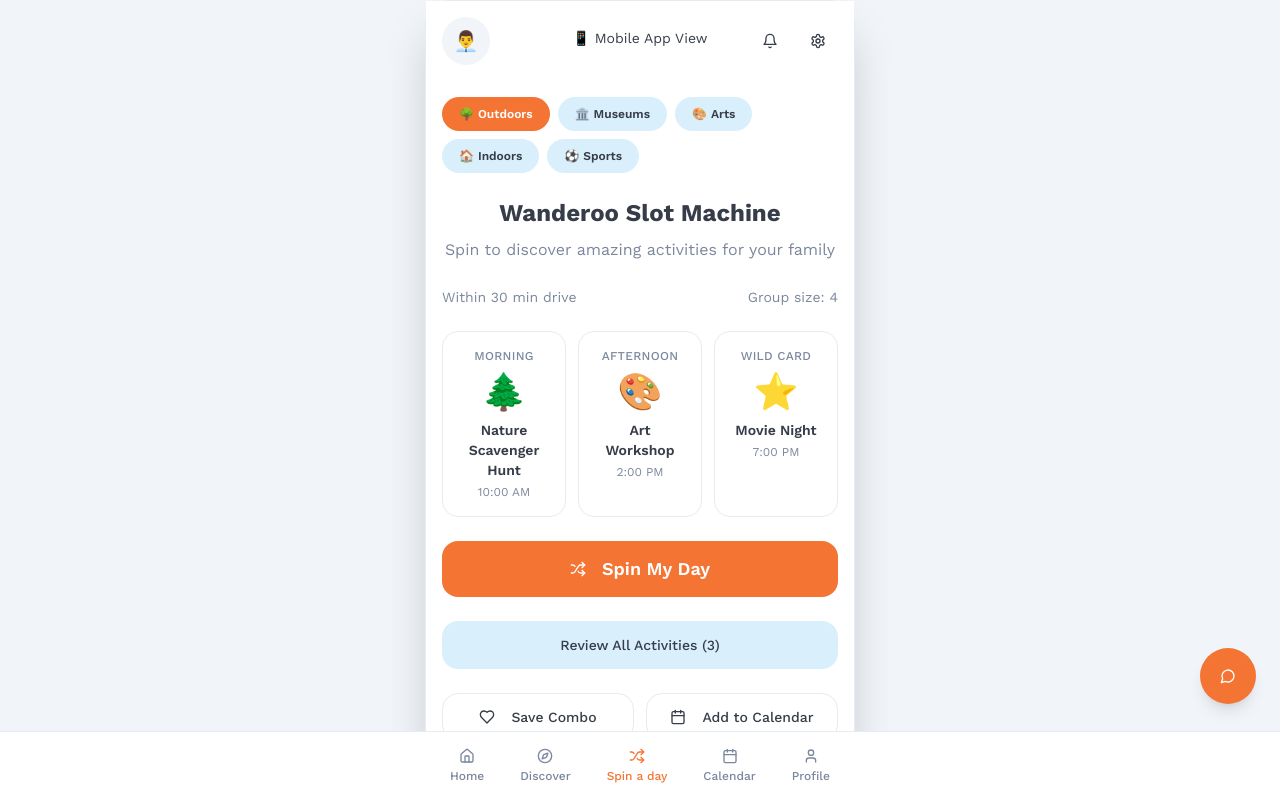
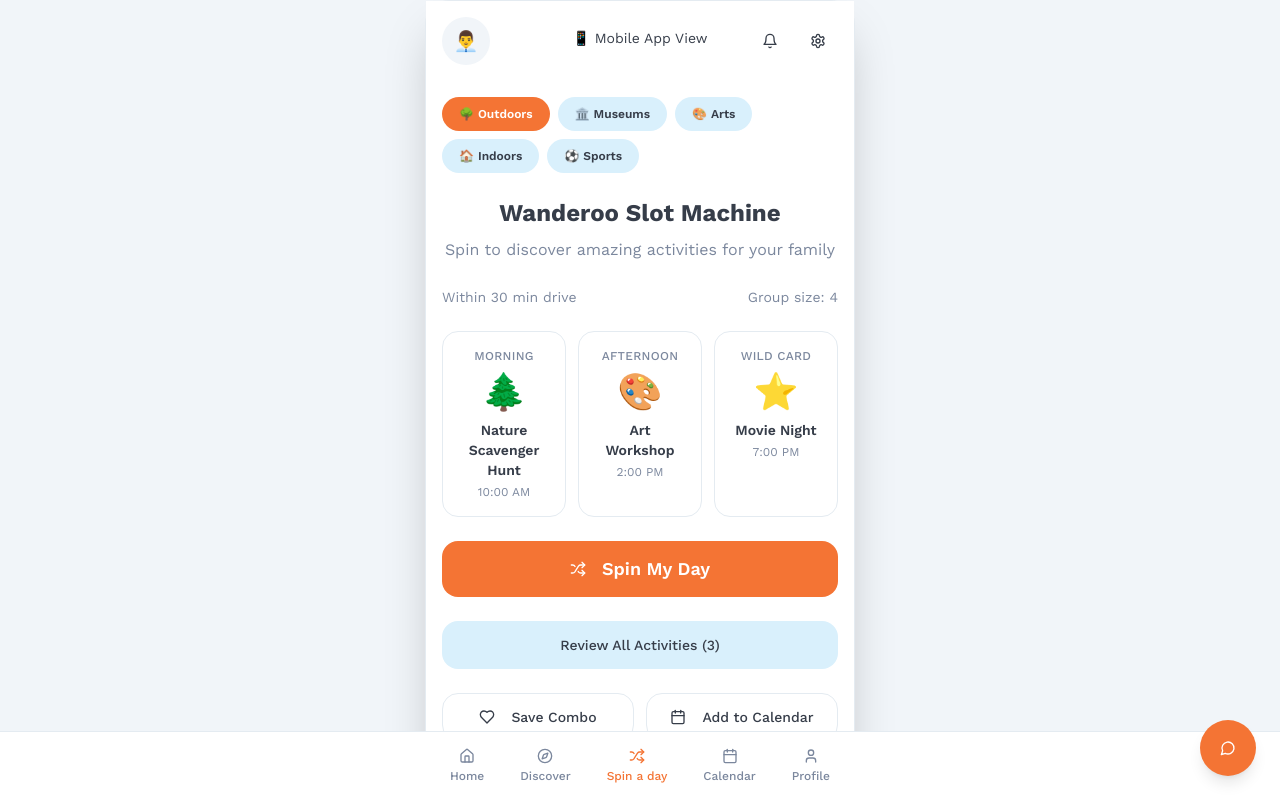
Before and after one commit to pedro-smartling/wanderoo, a React (Vite) app: page /spin in a window 1280 px wide. Shown: the top 798 px of the page. Built offline with nearby package versions, Linux system fonts and the light colour scheme.

Commit message:
Fix chat button visibility
Ensure the chat button is visible.

```diff
--- a/src/pages/Index.tsx
+++ b/src/pages/Index.tsx
@@ -195,7 +195,7 @@ const Index = () => {
       <Button
         onClick={() => navigate('/chat')}
         size="icon"
-        className="fixed bottom-24 right-6 z-50 h-14 w-14 rounded-full bg-primary hover:bg-primary/90 shadow-lg hover:shadow-xl transition-all duration-200 hover:scale-105"
+        className="fixed bottom-6 right-6 z-[9999] h-14 w-14 rounded-full bg-primary hover:bg-primary/90 shadow-lg hover:shadow-xl transition-all duration-200 hover:scale-105"
       >
         <MessageCircle className="h-6 w-6 text-primary-foreground" />
       </Button>
```
